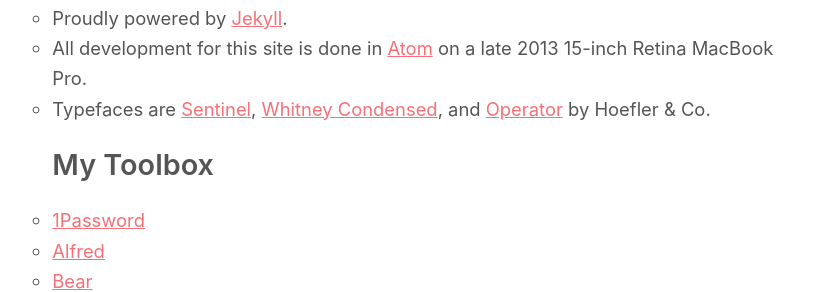
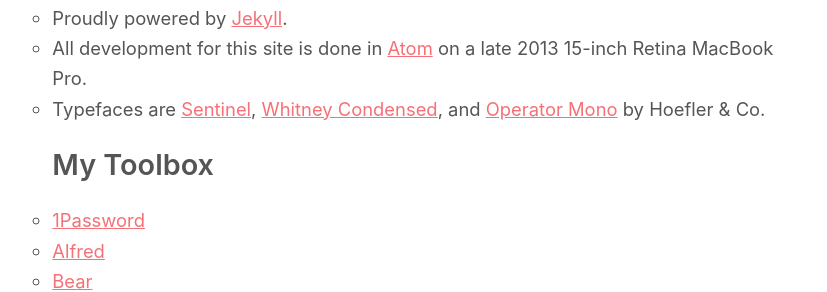
Before and after one commit to stephenhowells/stephenhowells.net, a Jekyll site: the page built from about/index.md, in a window 1280 px wide and 900 px high, scrolled down 1107 px. Shown: the part 162-454 px from the top of the window, without its empty margins (211-1038 px from the left). Built offline with Jekyll 4.4.1, drawn with Linux system fonts in a browser that asks for light colours; nearby versions of some CDN libraries; some web fonts are replaced; comment, search, counter and statistics services are not loaded.

Commit message:
links tweak

```diff
--- a/_layouts/post.html
+++ b/_layouts/post.html
@@ -8,7 +8,7 @@
     <p class="post-meta">{% include time.html the_date=page.date %}</p>
     {{ content }}
   {% elsif page.type == 'link' %}
-    <h4 class="link-item-container"><a href="{{ page.link }}" class="link-item">{{ page.title | no_widows }}</a></h4>
+    <h4 class="link-item-container"><a href="{{ page.link }}" class="link-item">{{ page.title | no_widows }}</a>&nbsp;<span class="link_icon">→</span></h4>
     <p class="post-meta-link">{% include time.html the_date=page.date %}</p>
     {{ content }}
   {% endif %}
--- a/about/index.md
+++ b/about/index.md
@@ -14,7 +14,7 @@
 - Hosted on [Netlify](https://www.netlify.com).
 - Proudly powered by [Jekyll](http://jekyllrb.com).
 - All development for this site is done in [Atom](https://atom.io) on a late 2013 15-inch Retina MacBook Pro.
-- Typefaces are [Sentinel](https://www.typography.com/fonts/sentinel/overview/), [Whitney Condensed](https://www.typography.com/fonts/whitney-condensed/overview/), and [Operator](https://www.typography.com/fonts/operator/overview/) by Hoefler & Co.
+- Typefaces are [Sentinel](https://www.typography.com/fonts/sentinel/overview/), [Whitney Condensed](https://www.typography.com/fonts/whitney-condensed/overview/), and [Operator Mono](https://www.typography.com/fonts/operator/overview/) by Hoefler & Co.
 
 ## My Toolbox
 
```
